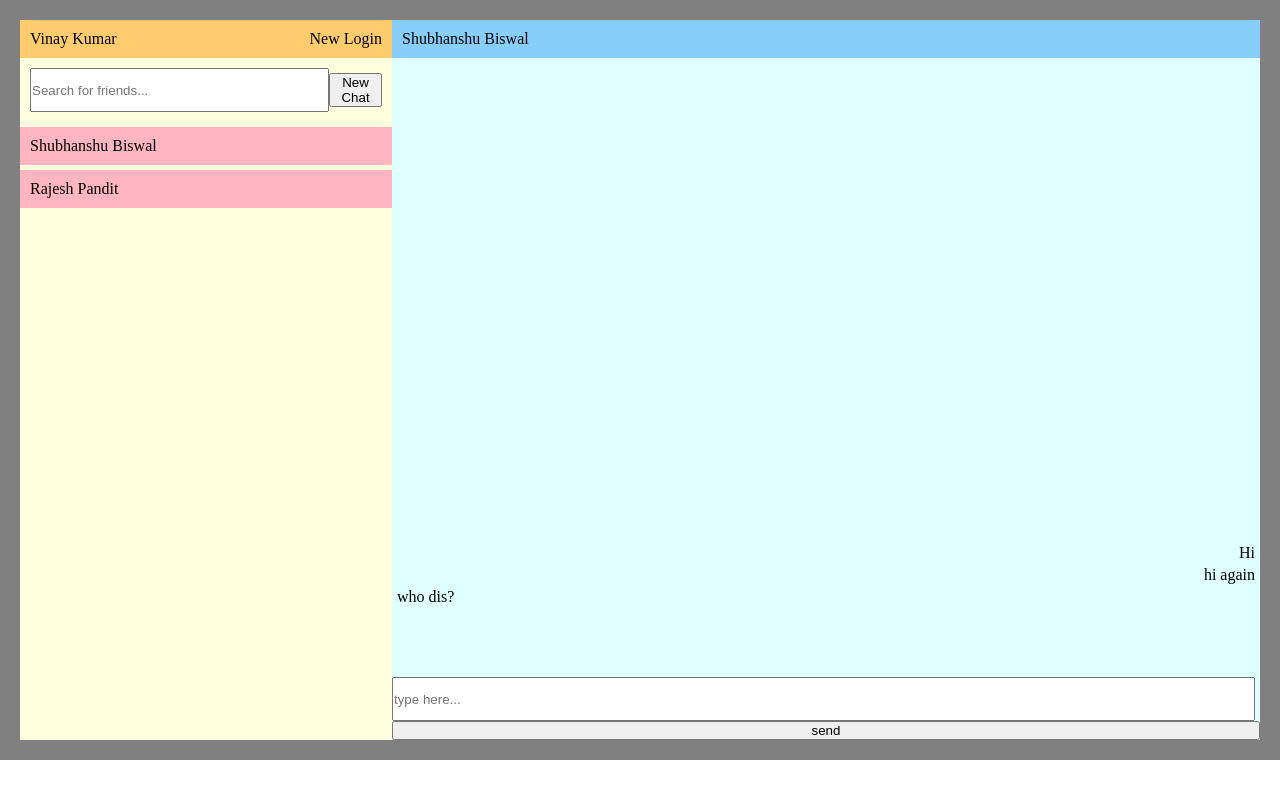
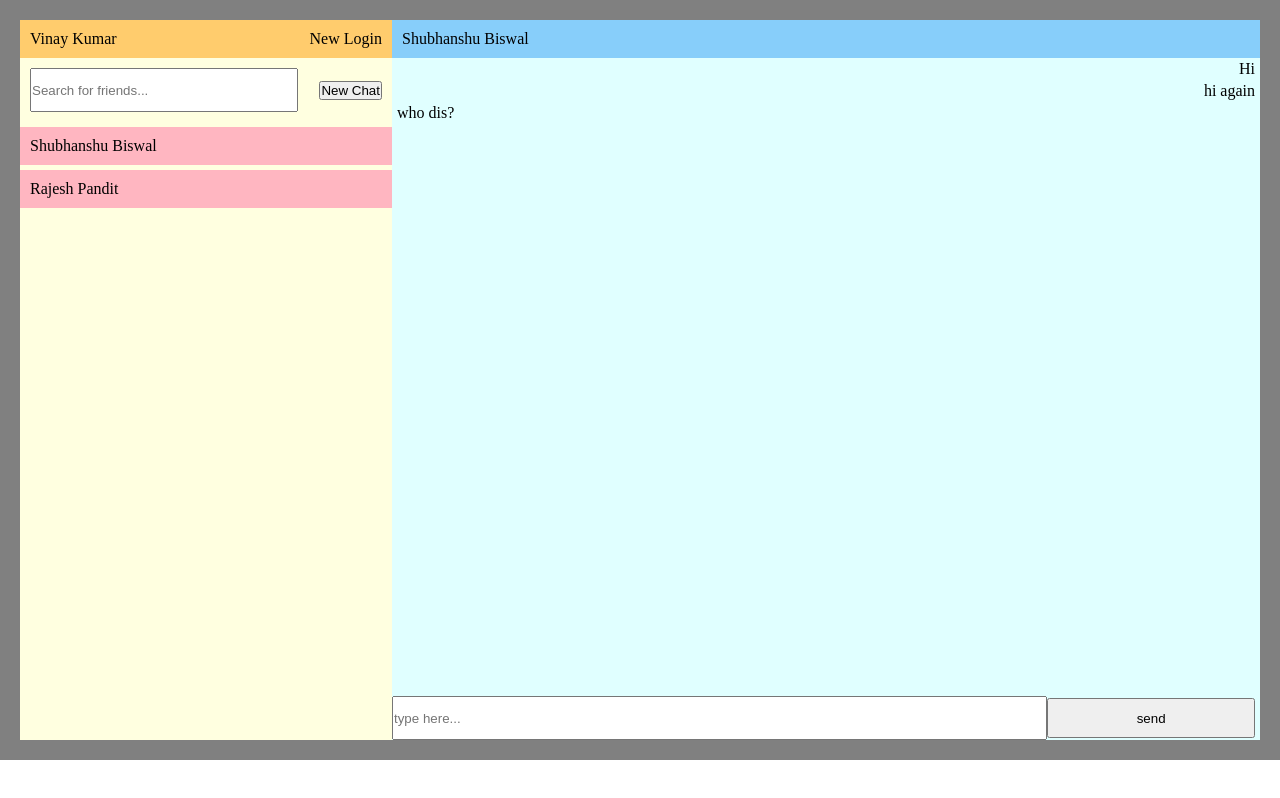
Before and after one commit to foolhardy21/chat-app, a React (Create React App) app: page / in a window 1280 px wide. Built offline with nearby package versions, Linux system fonts and the light colour scheme.

Commit message:
first commit

```diff
--- a/src/components/Conversation/Conversation.module.css
+++ b/src/components/Conversation/Conversation.module.css
@@ -3,4 +3,5 @@
     width: 70vw;
     min-height: 100%;
     position: relative;
+    overflow: hidden;
 }
--- a/src/components/Conversation/Footer.module.css
+++ b/src/components/Conversation/Footer.module.css
@@ -4,9 +4,10 @@
     bottom: 0;
 }
 input[type=text] {
-    width: 99%;
+    width: 75%;
     height: 40px;
 }
 input[type=submit] {
-    width: 100%;
+    width: 24%;
+    height: 40px;
 }
--- a/src/components/Conversation/Messages.module.css
+++ b/src/components/Conversation/Messages.module.css
@@ -14,6 +14,6 @@
     height: 550px;
     display: flex;
     flex-direction: column;
-    justify-content: flex-end;
+    /* justify-content: flex-end; */
     overflow-y: scroll;
 }
```
